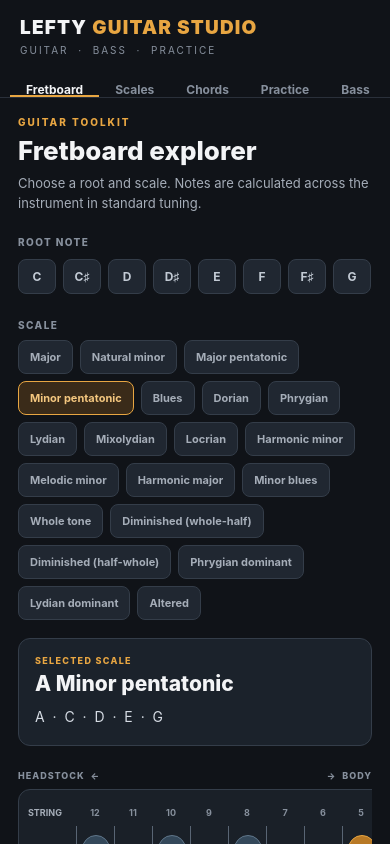
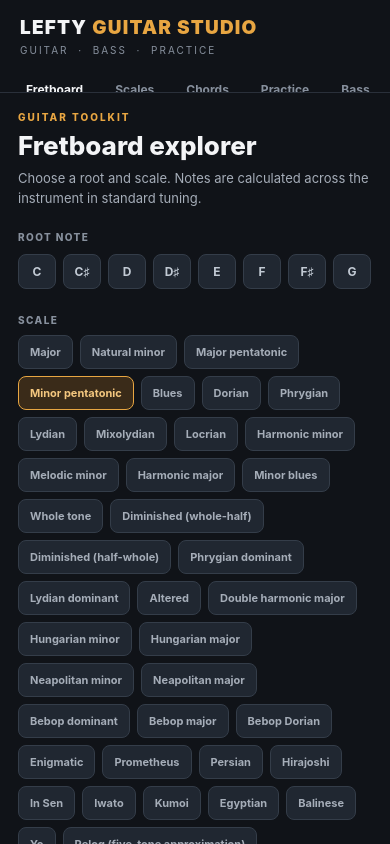
Before and after one commit to redi5011-prog/Lefty-Guitar-Studio-Snack-, a React Native app: screen / in a window 390 px wide. Built offline with nearby package versions, Linux system fonts and the light colour scheme.

Commit message:
Add advanced, altered, symmetrical and world-scale theory plus extended chord families

```diff
--- a/src/musicTheory.ts
+++ b/src/musicTheory.ts
@@ -32,7 +32,26 @@ export const SCALE_DEFINITIONS = {
   "Diminished (half-whole)": { intervals: [0, 1, 3, 4, 6, 7, 9, 10], formula: "1  ♭2  ♭3  3  ♯4  5  6  ♭7" },
   "Phrygian dominant": { intervals: [0, 1, 4, 5, 7, 8, 10], formula: "1  ♭2  3  4  5  ♭6  ♭7" },
   "Lydian dominant": { intervals: [0, 2, 4, 6, 7, 9, 10], formula: "1  2  3  ♯4  5  6  ♭7" },
-  "Altered": { intervals: [0, 1, 3, 4, 6, 8, 10], formula: "1  ♭2  ♯2  3  ♭5  ♯5  ♭7" }
+  "Altered": { intervals: [0, 1, 3, 4, 6, 8, 10], formula: "1  ♭2  ♯2  3  ♭5  ♯5  ♭7" },
+  "Double harmonic major": { intervals: [0, 1, 4, 5, 7, 8, 11], formula: "1  ♭2  3  4  5  ♭6  7" },
+  "Hungarian minor": { intervals: [0, 2, 3, 6, 7, 8, 11], formula: "1  2  ♭3  ♯4  5  ♭6  7" },
+  "Hungarian major": { intervals: [0, 3, 4, 6, 7, 9, 10], formula: "1  ♭3  3  ♯4  5  6  ♭7" },
+  "Neapolitan minor": { intervals: [0, 1, 3, 5, 7, 8, 11], formula: "1  ♭2  ♭3  4  5  ♭6  7" },
+  "Neapolitan major": { intervals: [0, 1, 3, 5, 7, 9, 11], formula: "1  ♭2  ♭3  4  5  6  7" },
+  "Bebop dominant": { intervals: [0, 2, 4, 5, 7, 9, 10, 11], formula: "1  2  3  4  5  6  ♭7  7" },
+  "Bebop major": { intervals: [0, 2, 4, 5, 7, 8, 9, 11], formula: "1  2  3  4  5  ♭6  6  7" },
+  "Bebop Dorian": { intervals: [0, 2, 3, 4, 5, 7, 9, 10], formula: "1  2  ♭3  3  4  5  6  ♭7" },
+  "Enigmatic": { intervals: [0, 1, 4, 6, 8, 10, 11], formula: "1  ♭2  3  ♯4  ♯5  ♭7  7" },
+  "Prometheus": { intervals: [0, 2, 4, 6, 9, 10], formula: "1  2  3  ♯4  6  ♭7" },
+  "Persian": { intervals: [0, 1, 4, 5, 6, 8, 11], formula: "1  ♭2  3  4  ♭5  ♭6  7" },
+  "Hirajoshi": { intervals: [0, 2, 3, 7, 8], formula: "1  2  ♭3  5  ♭6" },
+  "In Sen": { intervals: [0, 1, 5, 7, 10], formula: "1  ♭2  4  5  ♭7" },
+  "Iwato": { intervals: [0, 1, 5, 6, 10], formula: "1  ♭2  4  ♭5  ♭7" },
+  "Kumoi": { intervals: [0, 2, 3, 7, 9], formula: "1  2  ♭3  5  6" },
+  "Egyptian": { intervals: [0, 2, 5, 7, 10], formula: "1  2  4  5  ♭7" },
+  "Balinese": { intervals: [0, 1, 3, 7, 8], formula: "1  ♭2  ♭3  5  ♭6" },
+  "Yo": { intervals: [0, 2, 5, 7, 9], formula: "1  2  4  5  6" },
+  "Pelog (five-tone approximation)": { intervals: [0, 1, 3, 7, 8], formula: "1  ♭2  ♭3  5  ♭6" }
 } as const;
 
 export type ScaleName = keyof typeof SCALE_DEFINITIONS;
@@ -64,7 +83,21 @@ export const CHORD_DEFINITIONS = {
   "Dominant 11": { intervals: [0, 4, 7, 10, 14, 17], formula: "1  3  5  ♭7  9  11" },
   "Major 13": { intervals: [0, 4, 7, 11, 14, 17, 21], formula: "1  3  5  7  9  11  13" },
   "Minor 13": { intervals: [0, 3, 7, 10, 14, 17, 21], formula: "1  ♭3  5  ♭7  9  11  13" },
-  "Dominant 13": { intervals: [0, 4, 7, 10, 14, 17, 21], formula: "1  3  5  ♭7  9  11  13" }
+  "Dominant 13": { intervals: [0, 4, 7, 10, 14, 17, 21], formula: "1  3  5  ♭7  9  11  13" },
+  "6/9": { intervals: [0, 4, 7, 9, 14], formula: "1  3  5  6  9" },
+  "Major 7♯5": { intervals: [0, 4, 8, 11], formula: "1  3  ♯5  7" },
+  "Major 7♭5": { intervals: [0, 4, 6, 11], formula: "1  3  ♭5  7" },
+  "Minor-major 7": { intervals: [0, 3, 7, 11], formula: "1  ♭3  5  7" },
+  "7♭9": { intervals: [0, 4, 7, 10, 13], formula: "1  3  5  ♭7  ♭9" },
+  "7♯9": { intervals: [0, 4, 7, 10, 15], formula: "1  3  5  ♭7  ♯9" },
+  "7♯11": { intervals: [0, 4, 7, 10, 18], formula: "1  3  5  ♭7  ♯11" },
+  "7♭13": { intervals: [0, 4, 7, 10, 20], formula: "1  3  5  ♭7  ♭13" },
+  "9sus4": { intervals: [0, 5, 7, 10, 14], formula: "1  4  5  ♭7  9" },
+  "7alt": { intervals: [0, 4, 10, 13, 15, 18], formula: "1  3  ♭7  ♭9  ♯9  ♯11" },
+  "Quartal (three-note)": { intervals: [0, 5, 10], formula: "1  4  ♭7" },
+  "Quartal (four-note)": { intervals: [0, 5, 10, 15], formula: "1  4  ♭7  ♯9" },
+  "Cluster (seconds)": { intervals: [0, 2, 4], formula: "1  2  3" },
+  "Power add octave": { intervals: [0, 7, 12], formula: "1  5  8" }
 } as const;
 
 export type ChordName = keyof typeof CHORD_DEFINITIONS;
```
